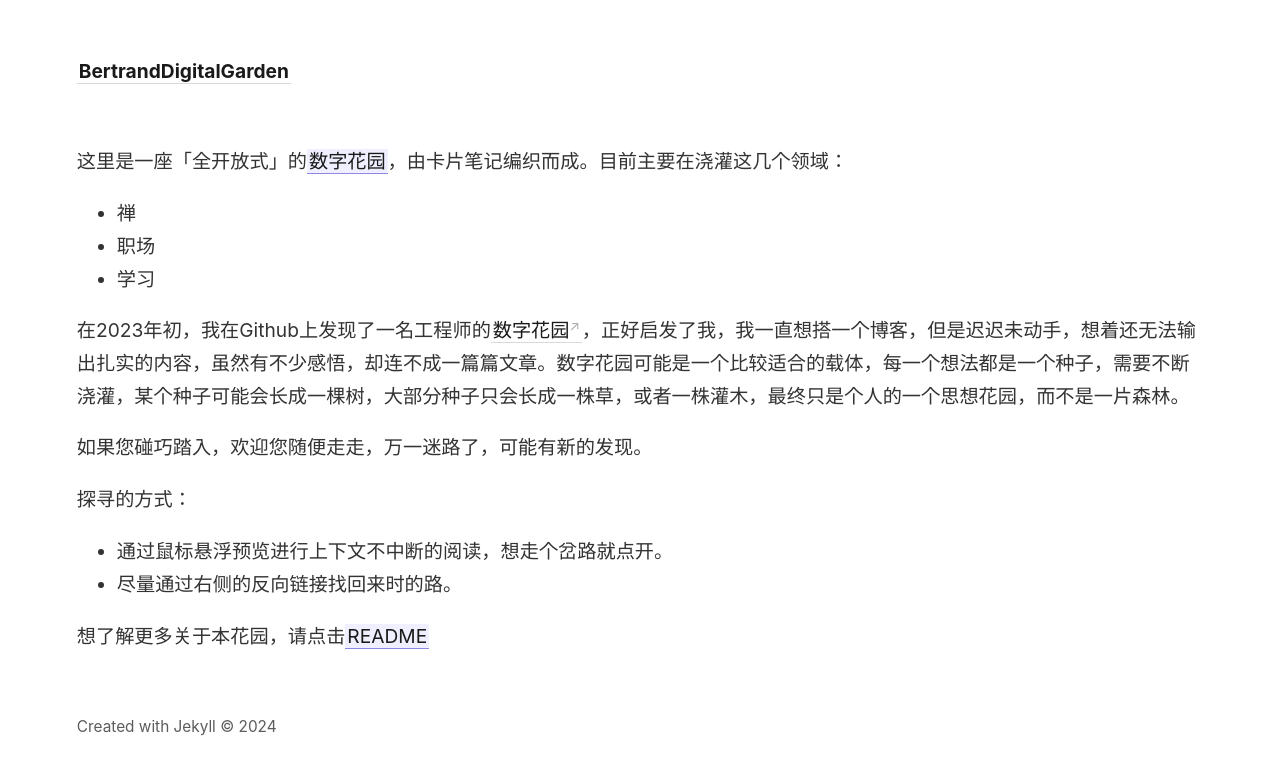
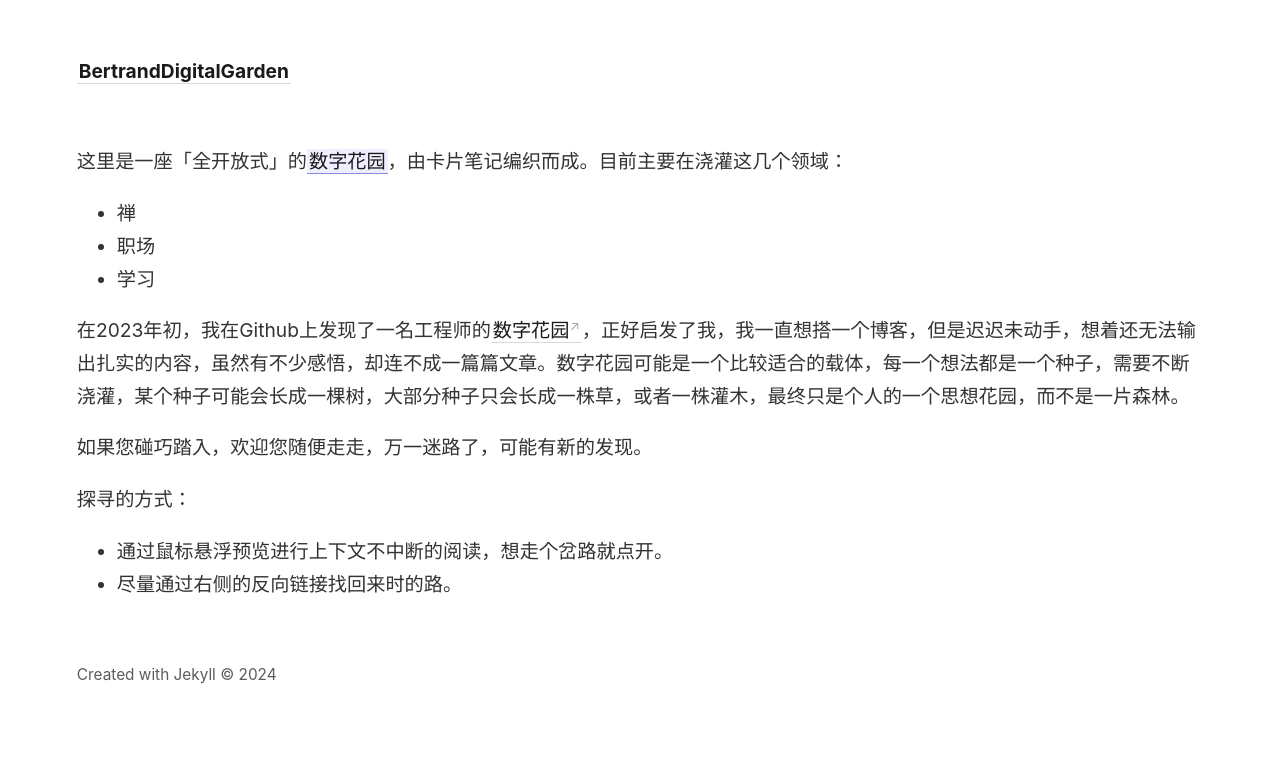
Before and after one commit to bertrandxu/zen, a Jekyll site: the page built from _notes/AboutTheGarden.md, in a window 1280 px wide. Shown: the top 775 px of the page. Built offline with Jekyll 4.4.1, drawn with Linux system fonts in a browser that asks for light colours.

Commit message:
Update AboutTheGarden.md

```diff
--- a/_notes/AboutTheGarden.md
+++ b/_notes/AboutTheGarden.md
@@ -23,5 +23,3 @@ description:
 探寻的方式：
 - 通过鼠标悬浮预览进行上下文不中断的阅读，想走个岔路就点开。
 - 尽量通过右侧的反向链接找回来时的路。
-
-想了解更多关于本花园，请点击[[README]]
```
